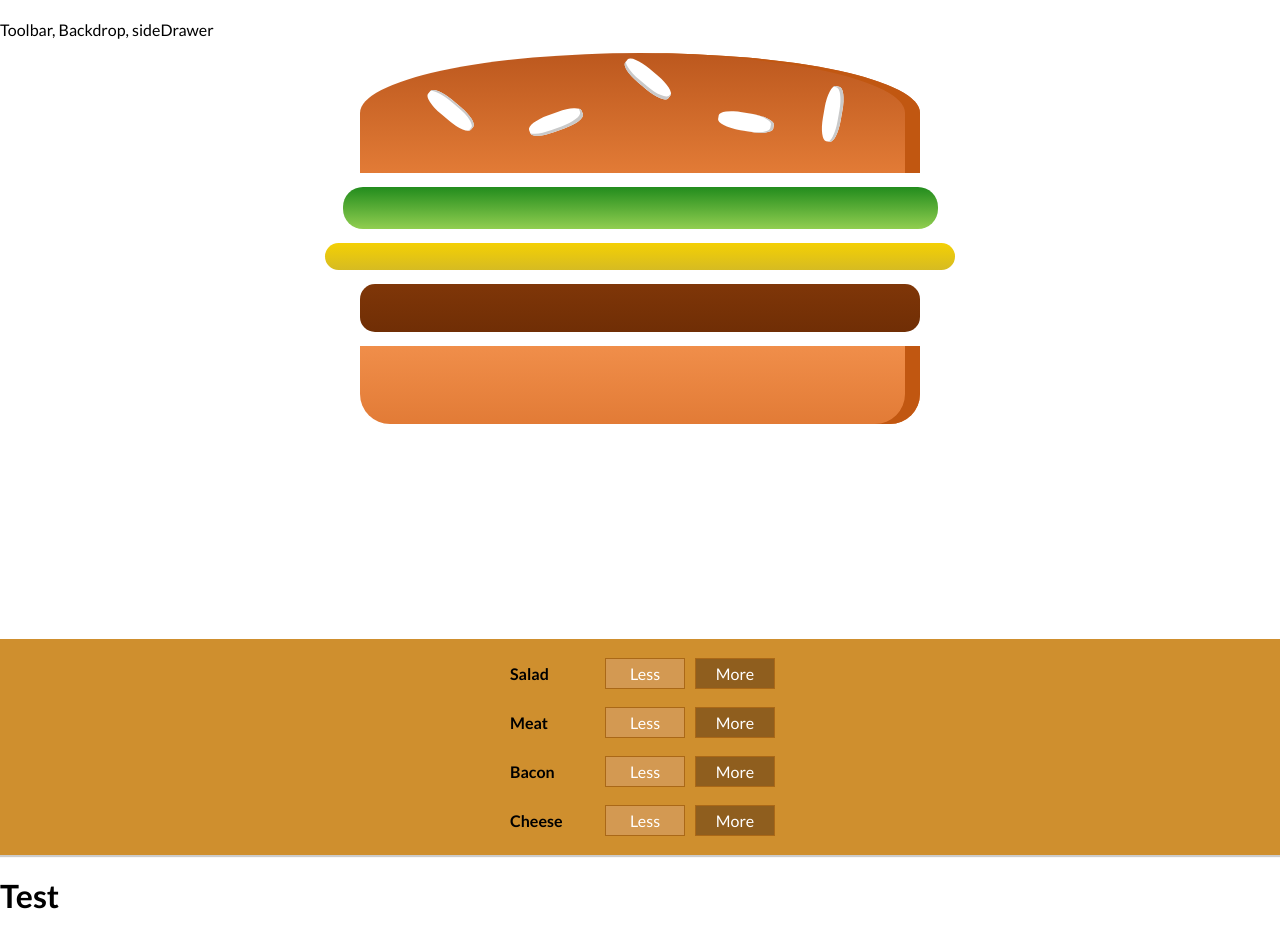
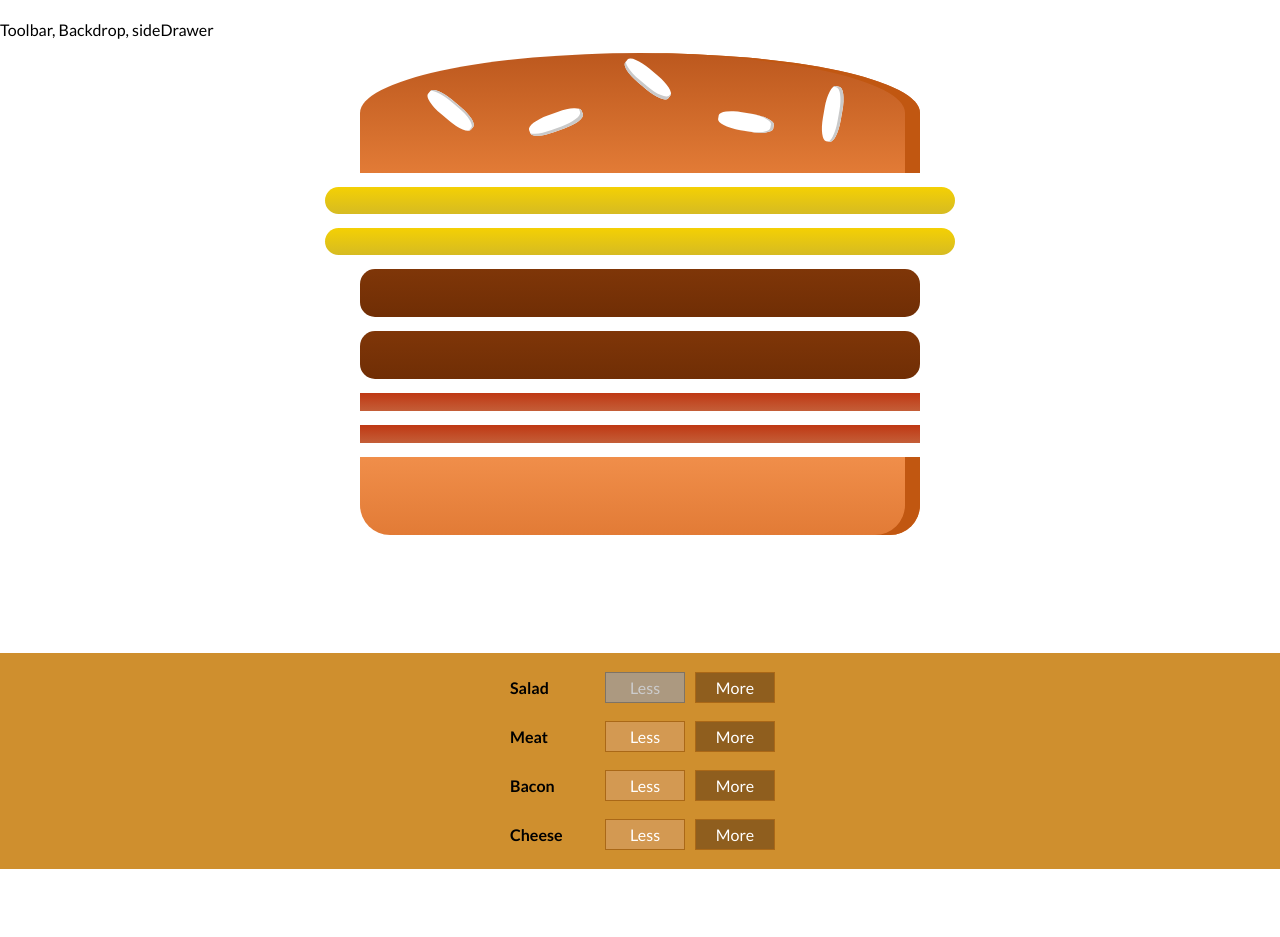
Before and after one commit to DzmitryDavid/burger-app, a React (Create React App) app: page / in a window 1280 px wide. After the commit the page ends 869 px from the top, so only its background shows below. Built offline with nearby package versions, Linux system fonts and the light colour scheme.

Commit message:
implement decreasing ingredients

```diff
--- a/src/App.js
+++ b/src/App.js
@@ -11,7 +11,6 @@
       <div>
         <Layout/>
         <BurgerBuilder/>
-        <h1>Test</h1>
       </div>
     );
 
--- a/src/components/Burger/BuildControls/BuildControl/BuildControl.js
+++ b/src/components/Burger/BuildControls/BuildControl/BuildControl.js
@@ -5,10 +5,16 @@
   return (
     <div className="BuildControl">
       <div className="Label">{props.label}</div>
-      <button className="Less">Less</button>
+      <button
+        disabled={props.disabled}
+        onClick={props.removed}
+        className="Less">Less
+      </button>
+
       <button
         onClick={props.added}
-        className="More">More</button>
+        className="More">More
+      </button>
     </div>
   )
 }
--- a/src/components/Burger/BuildControls/BuildControls.js
+++ b/src/components/Burger/BuildControls/BuildControls.js
@@ -10,13 +10,17 @@
 ]
 
 const BuildControls = (props) => {
+  console.log(props);
   return (
     <div className="BuildControls">
       {controls.map(ctrl => {
         return <BuildControl
           key={ctrl.label}
           label={ctrl.label}
-          added={() => props.ingredientAdded(ctrl.type)}/>
+          added={() => props.ingredientAdded(ctrl.type)}
+          removed={() => props.ingredientRemoved(ctrl.type)}
+          disabled={props.disabled[ctrl.type]}
+          />
       })}
     </div>
   )
--- a/src/components/Burger/Burger.js
+++ b/src/components/Burger/Burger.js
@@ -11,11 +11,10 @@
   }).reduce((arr, el) => {
     return arr.concat(el)
   }, [])
-
   return (
     <div className="Burger">
       <BurgerIngredient type="bread-top"/>
-      {(transformedIngredients.length === 0) ? "Please start adding ingredients" : transformedIngredients }
+      {(transformedIngredients.length === 0 ) ? "Please start adding ingredients" : transformedIngredients }
       <BurgerIngredient type="bread-bottom"/>
     </div>
   )
--- a/src/components/Burger/Burger.scss
+++ b/src/components/Burger/Burger.scss
@@ -2,7 +2,7 @@
   width: 100%;
   margin: auto;
   height: 250px;
-  overflow: auto;
+  // overflow: auto;
   text-align: center;
   font-weight: 900;
   font-size: 1.2rem;
--- a/src/components/Burger/BurgerIngredient/BurgerIngredient.js
+++ b/src/components/Burger/BurgerIngredient/BurgerIngredient.js
@@ -27,7 +27,7 @@
       case('cheese') :
         ingredient = <div className="Cheese"></div>
         break;
-      case('Bacon') :
+      case('bacon') :
         ingredient = <div className="Bacon"></div>
         break;
 
--- a/src/containers/BurgerBuilder/BurgerBuilder.js
+++ b/src/containers/BurgerBuilder/BurgerBuilder.js
@@ -12,10 +12,10 @@
 class BurgerBuilder extends Component {
   state = {
     ingredients: {
-      salad: 1,
-      cheese: 1,
-      meat: 1,
-      bacon: 1
+      salad: 0,
+      cheese: 2,
+      meat: 2,
+      bacon: 2
     },
 
     totalPrice:4
@@ -34,12 +34,39 @@
 
   removeIngredientsHandler = (type) => {
 
+    const oldCount = this.state.ingredients[type];
+    const updatedCount = oldCount - 1;
+    if(oldCount <= 0) {
+      return;
+    }
+
+    const updatedIngredients = {...this.state.ingredients};
+    updatedIngredients[type] = updatedCount;
+    const priceDeduction = INGREDIENT_PRICES[type];
+    const oldPrice =  this.state.totalPrice ;
+    const newPrice = oldPrice - priceDeduction;
+    this.setState({totalPrice: newPrice, ingredients: updatedIngredients})
+
+
   }
+
   render() {
+
+    const disabledInfo = {
+      ...this.state.ingredients
+    }
+    console.log(disabledInfo);
+    for(let key in disabledInfo) {
+      disabledInfo[key] = disabledInfo[key] <= 0
+    }
+
     return (
       <>
       <Burger ingredients={this.state.ingredients}/>
-      <BuildControls ingredientAdded={this.addIngredientsHandler} />
+      <BuildControls
+        disabled={disabledInfo}
+        ingredientAdded={this.addIngredientsHandler}
+        ingredientRemoved={this.removeIngredientsHandler} />
       </>
     );
   }
```
